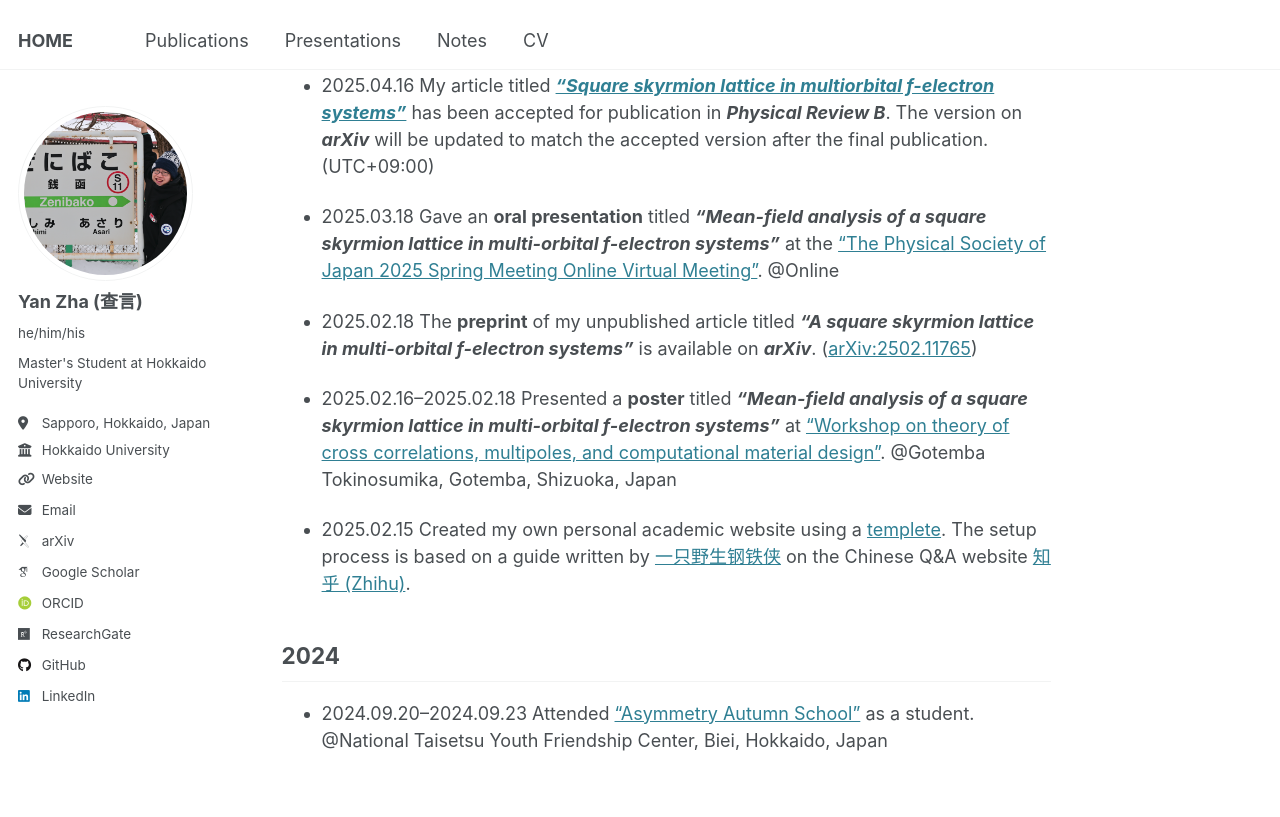
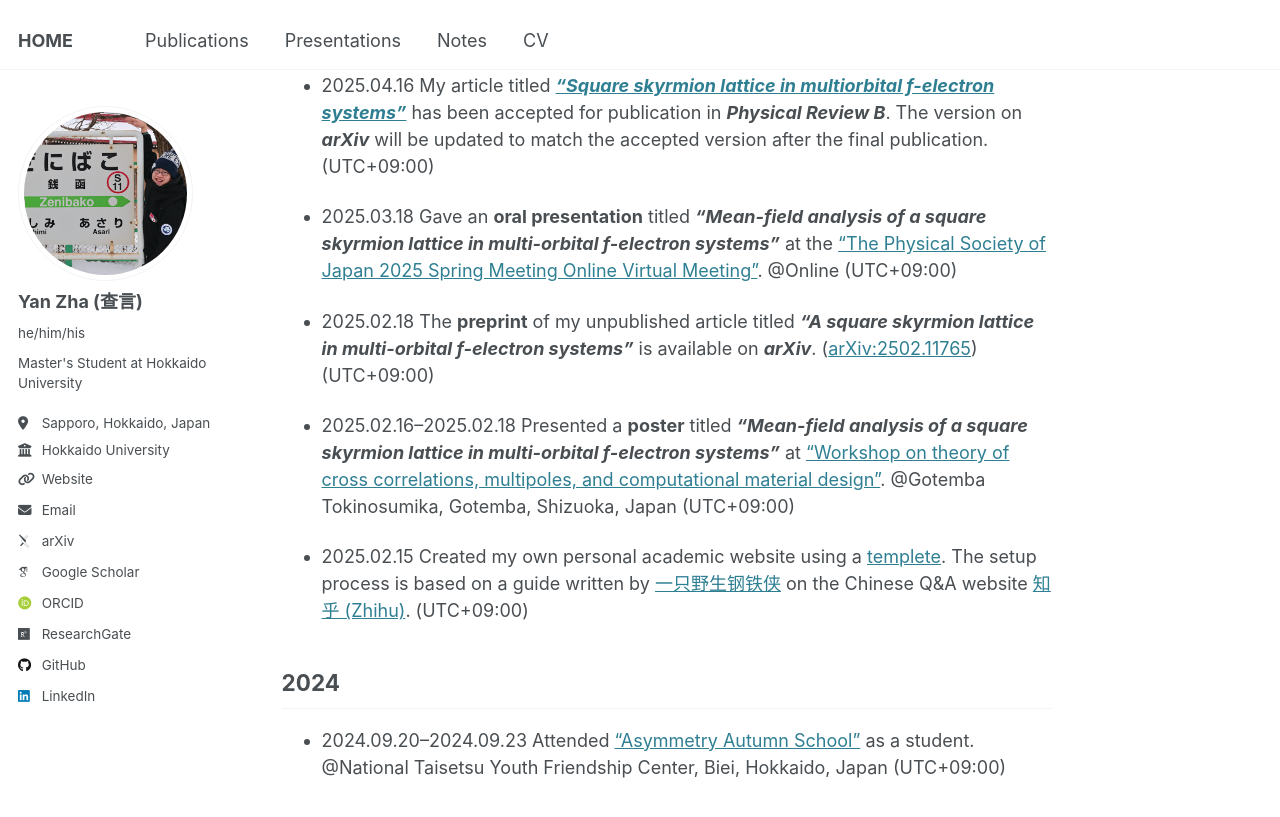
Before and after one commit to yzhacn/yzhacn.github.io, a Jekyll site: the page built from _pages/about.md, in a window 1280 px wide and 900 px high, scrolled down 819 px. Shown: the top 817 px of the window. Built offline with Jekyll 4.4.1, drawn with Linux system fonts in a browser that asks for light colours; some web fonts are replaced.

Commit message:
Update about.md

```diff
--- a/_pages/about.md
+++ b/_pages/about.md
@@ -26,16 +26,16 @@
 ## 2025
 * 2025.04.16 My article titled ***["Square skyrmion lattice in multiorbital f-electron systems"](https://journals.aps.org/prb/accepted/c007cOd3O791634e48c74163b02a644642763e7a5)*** has been accepted for publication in ***Physical Review B***. The version on ***arXiv*** will be updated to match the accepted version after the final publication. (UTC+09:00)
 
-* 2025.03.18 Gave an **oral presentation** titled ***"Mean-field analysis of a square skyrmion lattice in multi-orbital f-electron systems"*** at the ["The Physical Society of Japan 2025 Spring Meeting Online Virtual Meeting"](https://www.jps.or.jp/english/meetings-and-awards/spring/spring-meeting.html). @Online
+* 2025.03.18 Gave an **oral presentation** titled ***"Mean-field analysis of a square skyrmion lattice in multi-orbital f-electron systems"*** at the ["The Physical Society of Japan 2025 Spring Meeting Online Virtual Meeting"](https://www.jps.or.jp/english/meetings-and-awards/spring/spring-meeting.html). @Online (UTC+09:00)
 
-* 2025.02.18 The **preprint** of my unpublished article titled ***"A square skyrmion lattice in multi-orbital f-electron systems"*** is available on ***arXiv***. ([arXiv:2502.11765](https://arxiv.org/abs/2502.11765))
+* 2025.02.18 The **preprint** of my unpublished article titled ***"A square skyrmion lattice in multi-orbital f-electron systems"*** is available on ***arXiv***. ([arXiv:2502.11765](https://arxiv.org/abs/2502.11765)) (UTC+09:00)
 
 * 2025.02.16--2025.02.18 Presented a **poster** titled ***"Mean-field analysis of a square skyrmion lattice in multi-orbital f-electron systems"*** at ["Workshop on theory of cross correlations, multipoles, and
-computational material design"](https://asymmetry.hiroshima-u.ac.jp/event/2532). @Gotemba Tokinosumika, Gotemba, Shizuoka, Japan
+computational material design"](https://asymmetry.hiroshima-u.ac.jp/event/2532). @Gotemba Tokinosumika, Gotemba, Shizuoka, Japan (UTC+09:00)
 
 
-* 2025.02.15 Created my own personal academic website using a [templete](https://github.com/academicpages/academicpages.github.io). The setup process is based on a guide written by [一只野生钢铁侠](https://www.zhihu.com/people/91-53-41-34) on the Chinese Q&A website [知乎 (Zhihu)](https://zhuanlan.zhihu.com/p/711554540).
+* 2025.02.15 Created my own personal academic website using a [templete](https://github.com/academicpages/academicpages.github.io). The setup process is based on a guide written by [一只野生钢铁侠](https://www.zhihu.com/people/91-53-41-34) on the Chinese Q&A website [知乎 (Zhihu)](https://zhuanlan.zhihu.com/p/711554540). (UTC+09:00)
 
 
 ## 2024
-* 2024.09.20--2024.09.23 Attended ["Asymmetry Autumn School"](https://asymmetry.hiroshima-u.ac.jp/event/1097) as a student. @National Taisetsu Youth Friendship Center, Biei, Hokkaido, Japan
+* 2024.09.20--2024.09.23 Attended ["Asymmetry Autumn School"](https://asymmetry.hiroshima-u.ac.jp/event/1097) as a student. @National Taisetsu Youth Friendship Center, Biei, Hokkaido, Japan (UTC+09:00)
```
